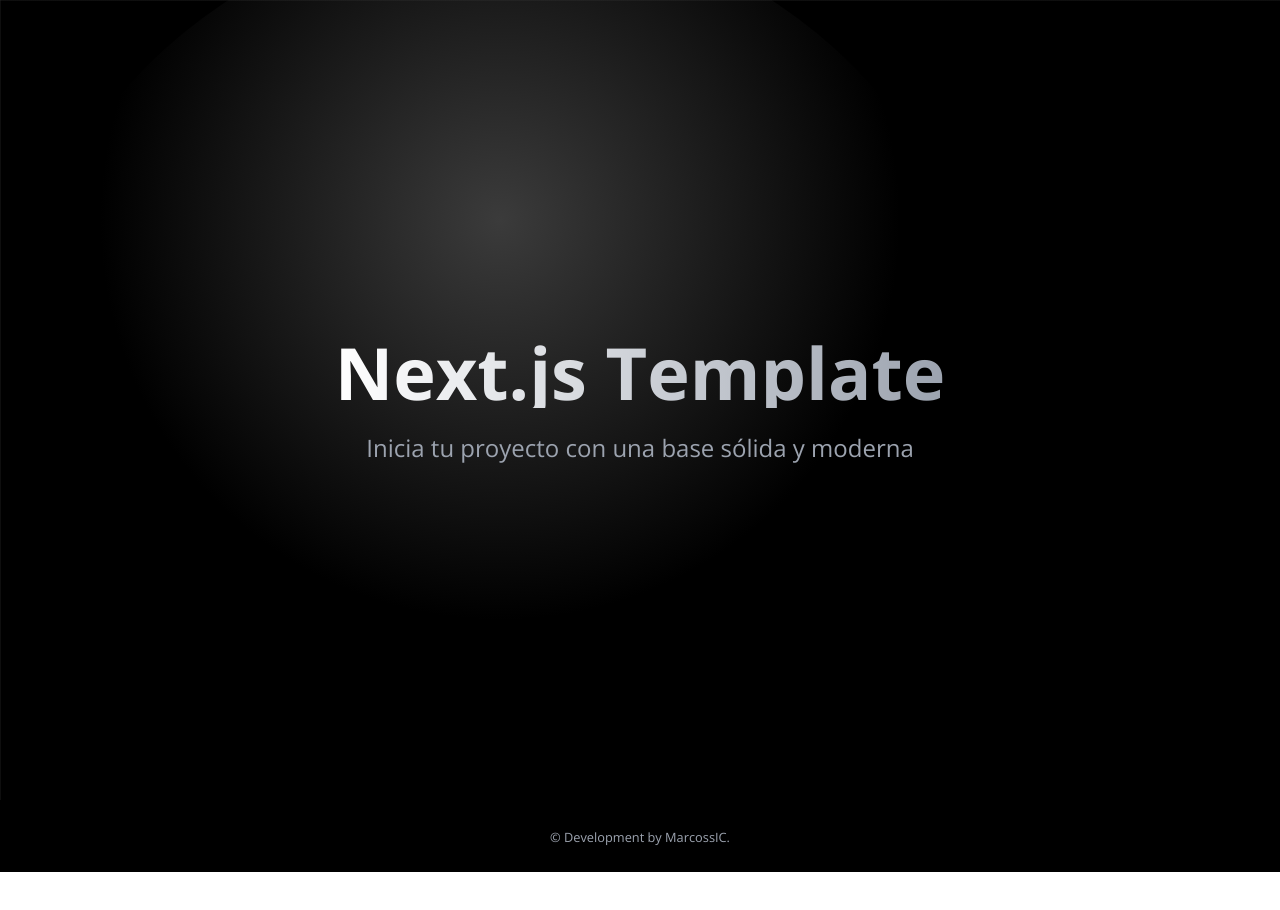
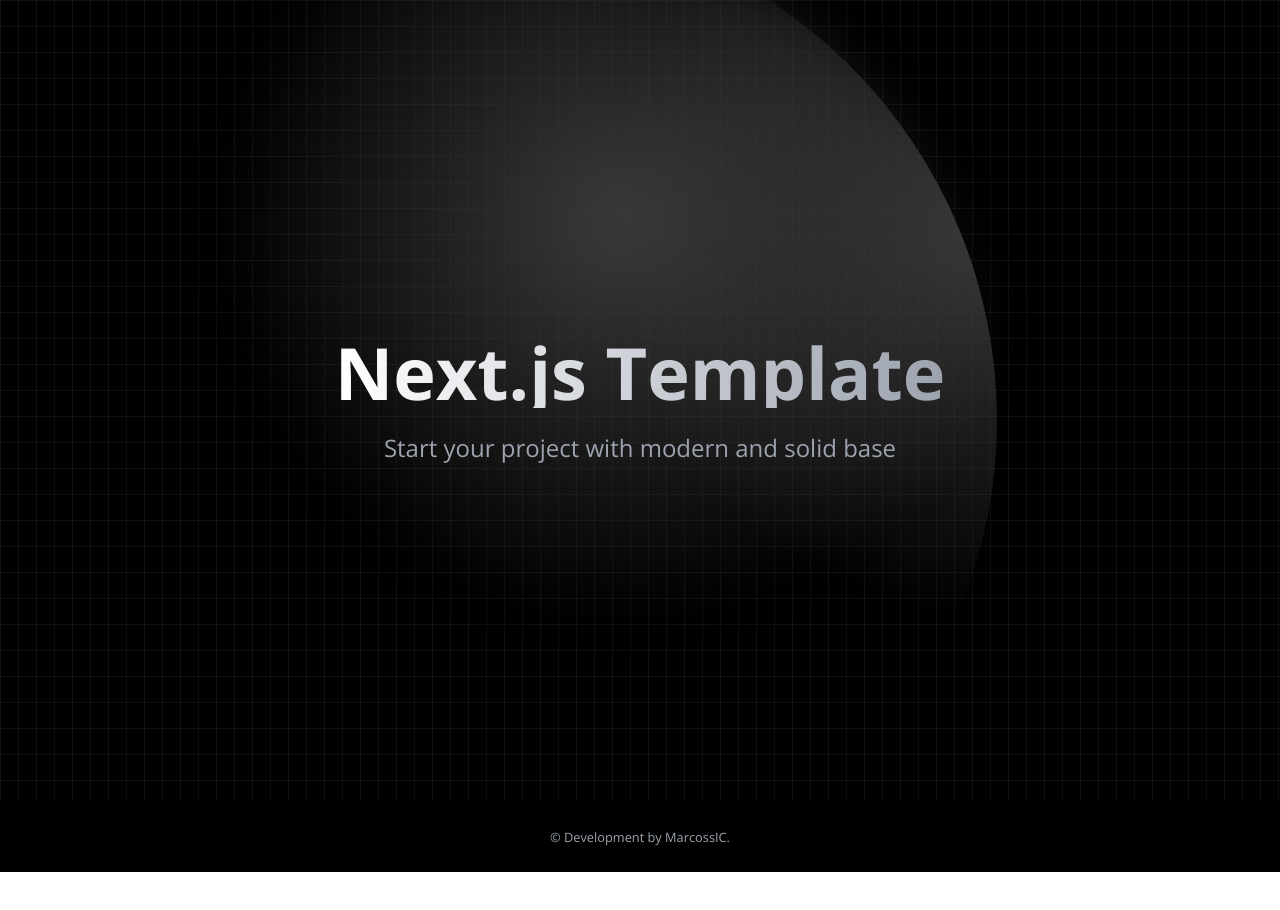
Before and after one commit to MarcossIC/next-template, a Next.js app: page / in a window 1280 px wide. Shown: the top 910 px of the page. After the commit the page ends 872 px from the top, so only its background shows below. Built offline with nearby package versions, Linux system fonts and the light colour scheme; no server answers.

Commit message:
fix: update home shadows

```diff
--- a/src/app/page.tsx
+++ b/src/app/page.tsx
@@ -1,23 +1,26 @@
 export default function App() {
   return (
-    <main data-testid="root-page" className="flex min-h-screen flex-col overflow-hidden bg-black">
+    <div
+      data-testid="root-page"
+      className="flex min-h-screen w-full flex-col items-center justify-center overflow-hidden bg-black">
       <div className="absolute inset-0 z-0">
-        <div className="absolute inset-0 bg-[linear-gradient(to_right,#4f4f4f2e_1px,transparent_1px),linear-gradient(to_bottom,#4f4f4f2e_1px,transparent_1px)]"></div>
-        <div className="absolute inset-x-0 top-[-10%] size-[1000px] rounded-full bg-[radial-gradient(circle_400px_at_50%_300px,#3B3B3B,#00000000)]"></div>
+        <div className="bg-grid-white"></div>
       </div>
 
-      <div className="relative z-10 flex min-h-screen flex-col items-center justify-center">
+      <div className="bg-radial-shadow-circle relative z-10 flex min-h-screen w-fit flex-col items-center justify-center">
         <main className="px-4 text-center">
-          <h1 className="mb-6 bg-gradient-to-r from-white to-gray-400 bg-clip-text text-7xl font-bold text-transparent">
+          <h1 className="relative z-20 mb-6 bg-gradient-to-r from-white to-gray-400 bg-clip-text text-7xl font-bold text-transparent">
             Next.js Template
           </h1>
-          <p className="text-2xl text-gray-400">Inicia tu proyecto con una base sólida y moderna</p>
+          <p className="relative z-20 text-2xl text-gray-400">
+            Start your project with modern and solid base
+          </p>
         </main>
       </div>
 
       <footer className="container relative z-10 mx-auto py-6 text-center text-gray-400">
         <small>&copy; Development by MarcossIC.</small>
       </footer>
-    </main>
+    </div>
   );
 }
--- a/src/styles/globals.css
+++ b/src/styles/globals.css
@@ -12,6 +12,29 @@
     -ms-text-size-adjust: 100%;
     -webkit-box-orient: vertical;
     -webkit-box-direction: normal;
+  }
+}
+
+@layer utilities {
+  .bg-grid-white {
+    @apply absolute inset-0;
+    background-image: linear-gradient(to right, #4f4f4f2e 1px, transparent 1px),
+      linear-gradient(to bottom, #4f4f4f2e 1px, transparent 1px);
+    background-size: 18px 26px;
+  }
+  .bg-radial-shadow-circle::after,
+  .bg-radial-shadow-circle::before {
+    @apply absolute -right-[2.25rem] top-[-10%] size-[1000px] rounded-full;
+    background-image: radial-gradient(circle 400px at 50% 300px, #3b3b3b, #00000000);
+    content: ' ';
+  }
+
+  .bg-radial-shadow-circle::after {
+    background-size: 125% 120%;
+    filter: blur(1.5rem);
+  }
+  .bg-radial-shadow-circle::before {
+    background-size: 200% 60rem;
   }
 }
 
```
